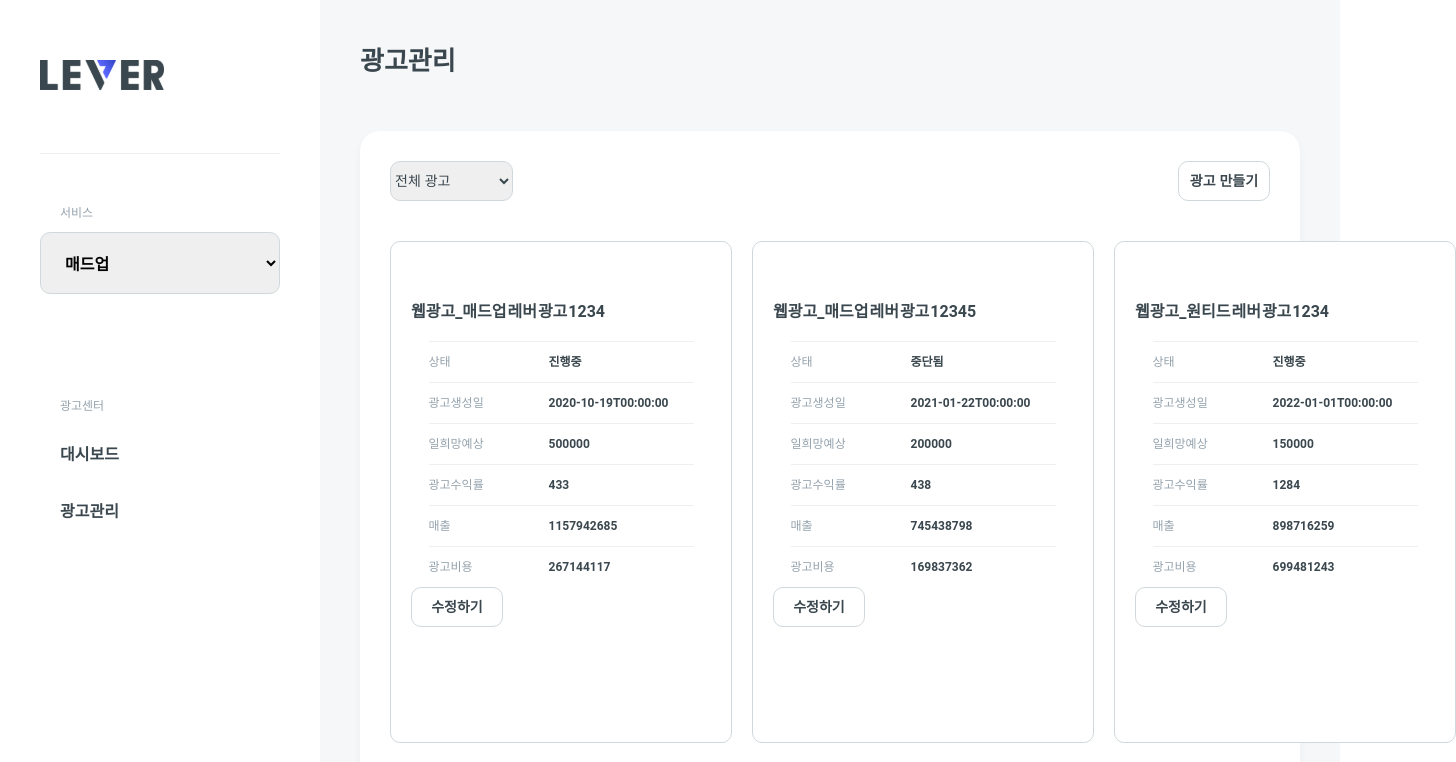
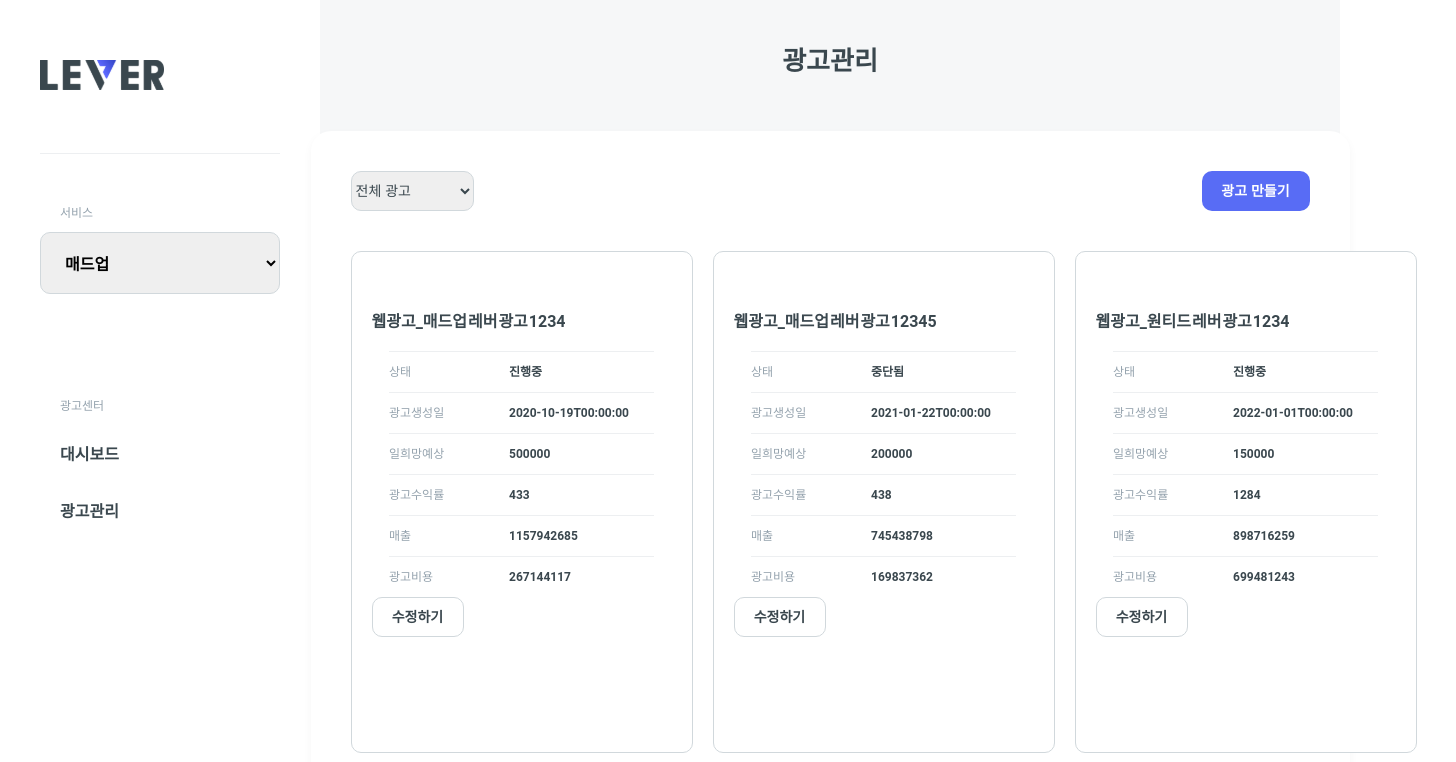
Before and after one commit to wanted-pre-onboarding-fe-7th-team-4/pre-onboarding-7th-2-2-4, a React (Create React App) app: page /ad-manage in a window 1280 px wide. Shown: the top 762 px of the page, 1456 px wide, since content can reach past the window. Built offline with nearby package versions, Linux system fonts and the light colour scheme.

Commit message:
style: 광고 수정하기 버튼 스타일 수정

```diff
--- a/src/Pages/AdManagement/AdManage.tsx
+++ b/src/Pages/AdManagement/AdManage.tsx
@@ -1,4 +1,3 @@
-import Button from "@/Components/Button";
 import ContentHeader from "@/Components/ContentHeader";
 import SelectButton from "@/Components/SelectButton";
 import APIService from "@/lib/api/apiService";
@@ -44,7 +43,7 @@ export default function AdManagement() {
               );
             })}
           </SelectButton>
-          <Button text="광고 만들기" bgColor="primary_blue" />
+          <AdMakeButton>광고 만들기</AdMakeButton>
         </ButtonContainer>
         <AdList>
           {adList.map((adItem: IAdItem) => {
@@ -66,16 +65,21 @@ export default function AdManagement() {
 
 const Container = styled.div`
   padding: 2.1rem 4rem 2rem;
+  display: flex;
+  flex-direction: column;
+  align-items: center;
 `;
 
 const AdBoard = styled.div`
+  width: 1039px;
   margin-top: 30px;
-  padding: 30px;
+  padding: 40px;
   background-color: ${({ theme }) => theme.color.bg_w};
   display: flex;
   flex-direction: column;
   box-shadow: 0px 4px 10px rgba(0, 0, 0, 0.04);
   border-radius: 20px;
+  box-sizing: border-box;
 `;
 
 const AdList = styled.ul`
@@ -97,3 +101,15 @@ const ButtonContainer = styled.div`
   justify-content: space-between;
   align-items: center;
 `;
+
+const AdMakeButton = styled.button`
+  width: 108px;
+  height: 40px;
+  background-color: ${({ theme }) => theme.color.primary};
+  font-weight: 700;
+  font-size: 14px;
+  line-height: 16px;
+  color: ${(props) => props.theme.color.bg_w};
+  border: none;
+  border-radius: 10px;
+`;
```
